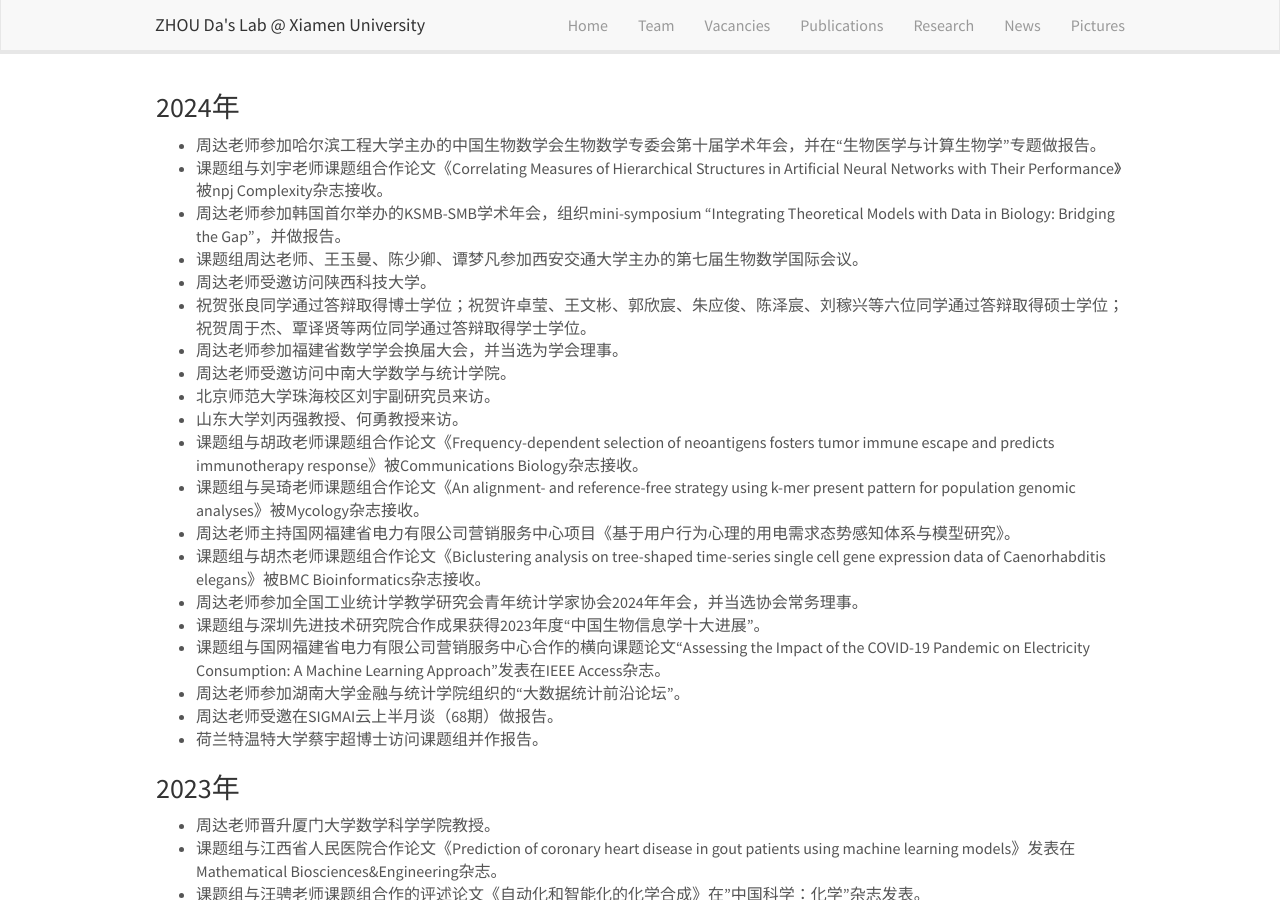
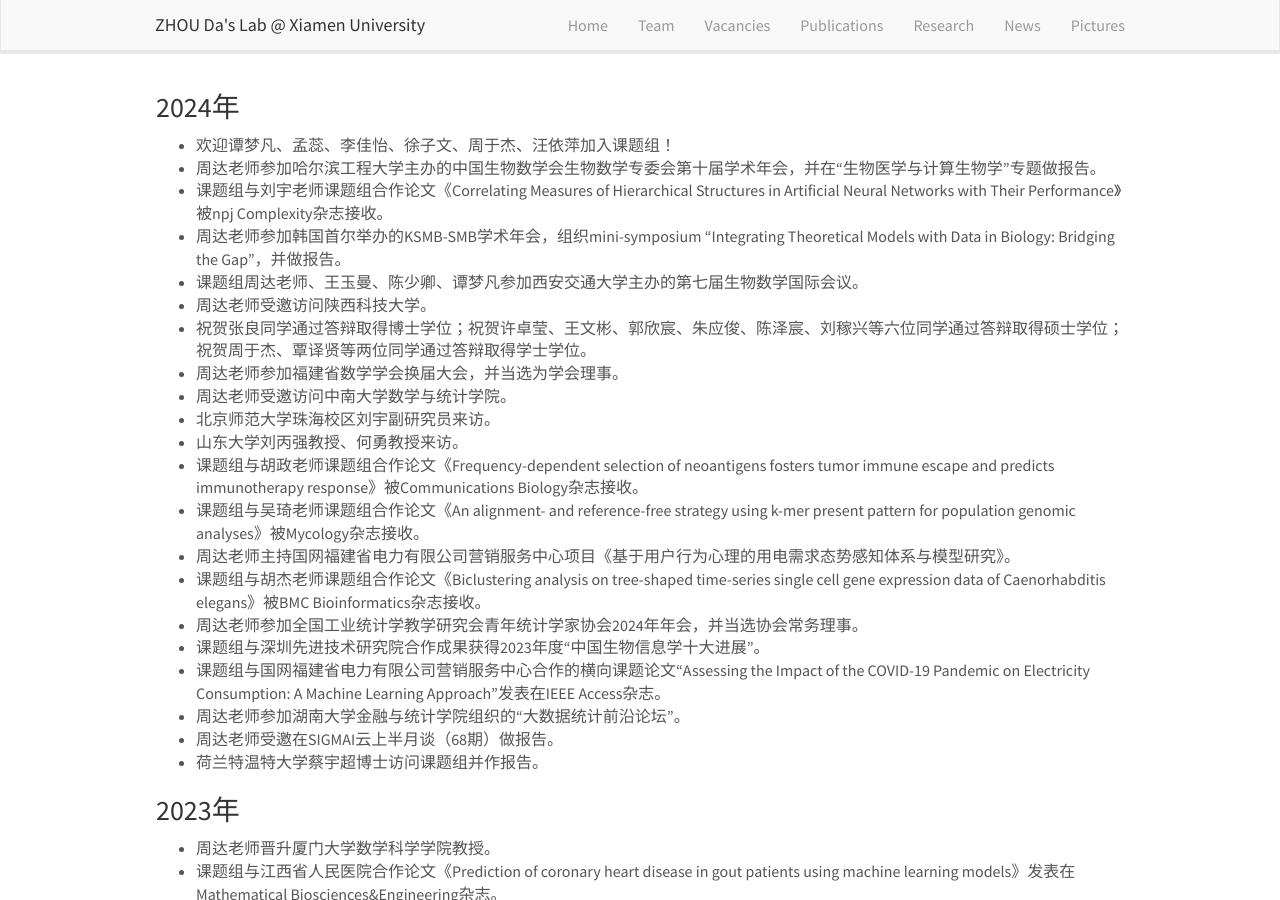
Before and after one commit to ZhouDaLab/zhoudalab.github.io, a Jekyll site: the page built from _pages/news.md, in a window 1280 px wide and 900 px high. Built offline with Jekyll 4.4.1, drawn with Linux system fonts in a browser that asks for light colours; nearby versions of some CDN libraries.

Commit message:
Update news.md

```diff
--- a/_pages/news.md
+++ b/_pages/news.md
@@ -7,6 +7,7 @@ permalink: /news/
 ---
 ### 2024年
 
+- 欢迎谭梦凡、孟蕊、李佳怡、徐子文、周于杰、汪依萍加入课题组！
 - 周达老师参加哈尔滨工程大学主办的中国生物数学会生物数学专委会第十届学术年会，并在“生物医学与计算生物学”专题做报告。
 - 课题组与刘宇老师课题组合作论文《Correlating Measures of Hierarchical Structures in Artificial Neural Networks with Their Performance》被npj Complexity杂志接收。
 - 周达老师参加韩国首尔举办的KSMB-SMB学术年会，组织mini-symposium “Integrating Theoretical Models with Data in Biology: Bridging the Gap”，并做报告。
```
